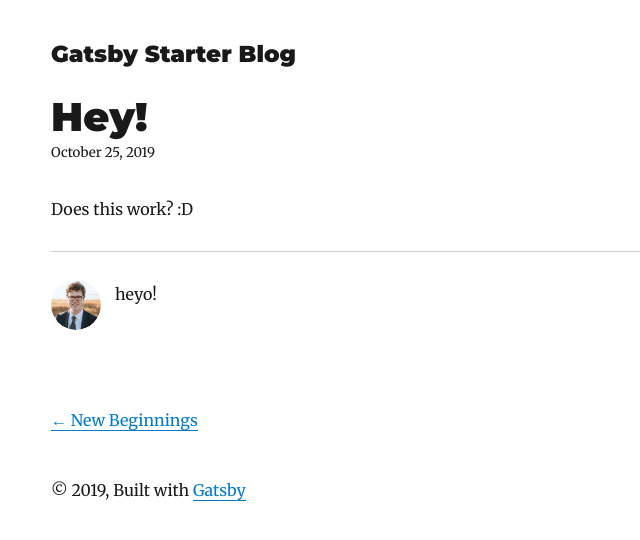
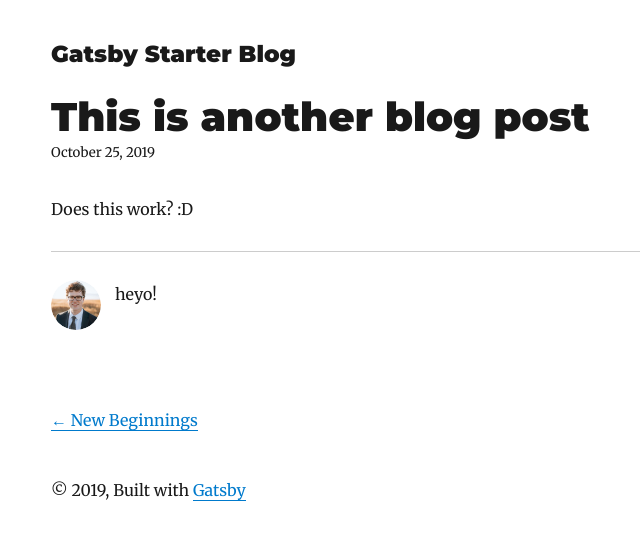
Before and after one commit to alliestehney/blog, a Gatsby site: page /2019-10-25-hey/ in a window 1280 px wide. Shown: the whole page, without its empty margins (274-914 px from the left). Built offline with nearby package versions, Linux system fonts and the light colour scheme; Gatsby itself is replaced by a stand-in of ours; some packages are replaced by stand-ins of ours.

Commit message:
Update Blog “2019-10-25-hey”

```diff
--- a/content/blog/2019-10-25-hey.md
+++ b/content/blog/2019-10-25-hey.md
@@ -1,5 +1,5 @@
 ---
-title: Hey!
+title: This is another blog post
 date: 2019-10-25T15:16:35.203Z
 description: a test blog post
 ---
```
